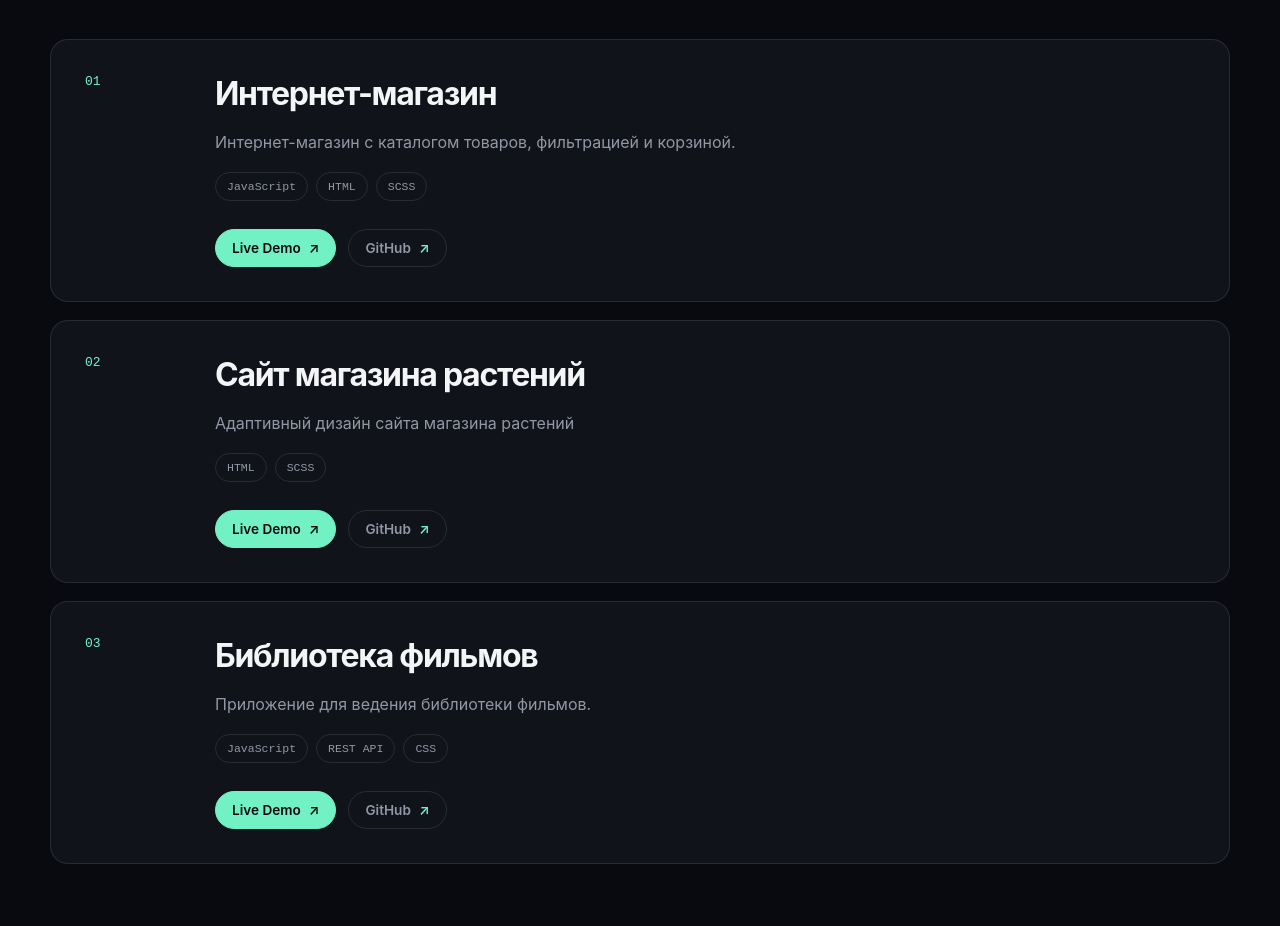
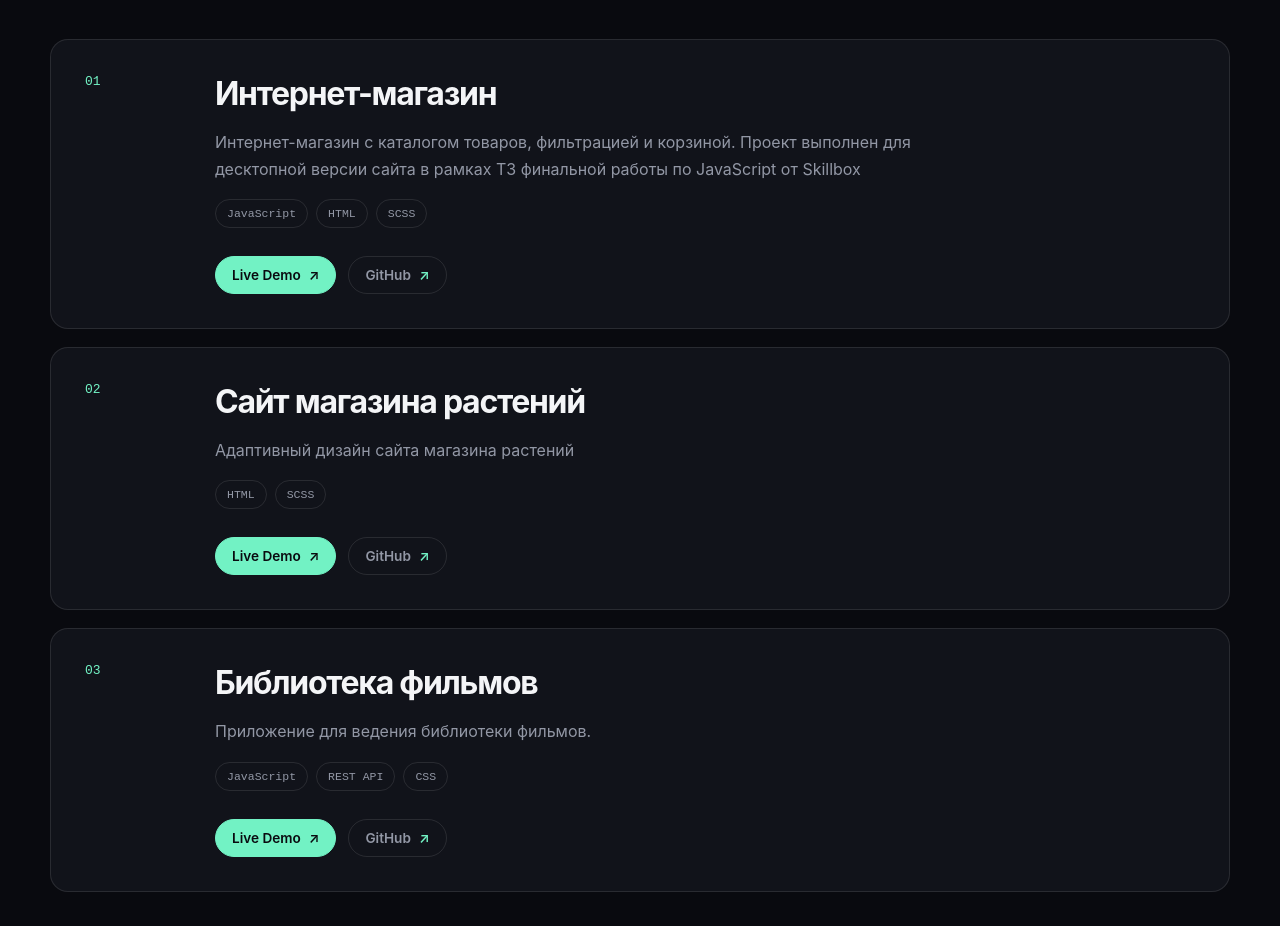
Before and after one commit to AlexanderOreshkin/CV-portfolio, a Vue app: page / in a window 1280 px wide. Shown: the part 2780-3706 px from the top of the page. Built offline with nearby package versions, Linux system fonts and the light colour scheme.

Commit message:
Update Projects.vue

```diff
--- a/src/components/Projects.vue
+++ b/src/components/Projects.vue
@@ -4,7 +4,7 @@ const projects = [
     number: '01',
     title: 'Интернет-магазин',
     description:
-      'Интернет-магазин с каталогом товаров, фильтрацией и корзиной.',
+      'Интернет-магазин с каталогом товаров, фильтрацией и корзиной. Проект выполнен для десктопной версии сайта в рамках ТЗ финальной работы по JavaScript от Skillbox',
     tags: ['JavaScript', 'HTML', 'SCSS'],
     demo: 'https://alexanderoreshkin.github.io/skillbox_js_project/',
     github: 'https://github.com/AlexanderOreshkin/skillbox_js_project.git'
```
